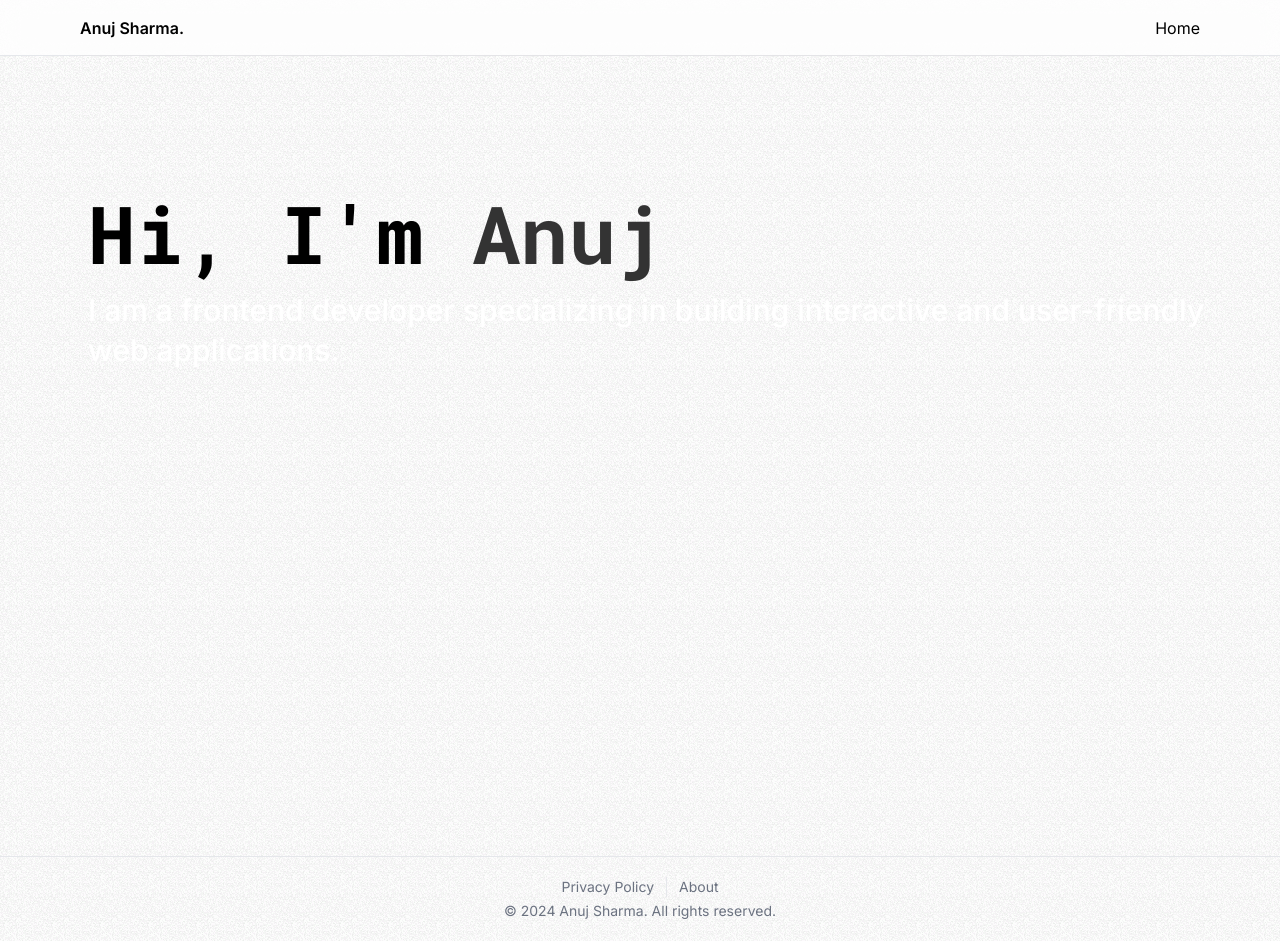
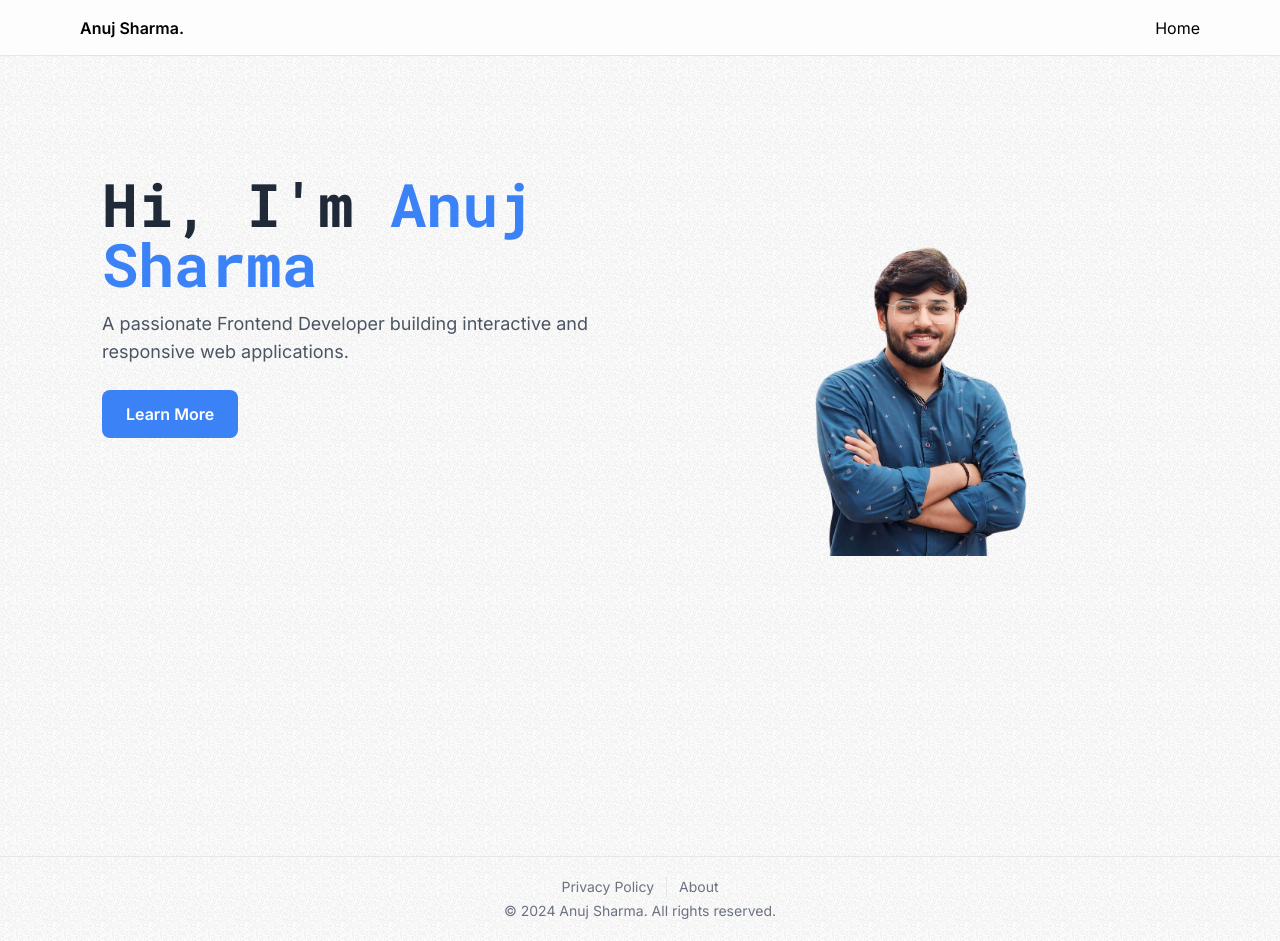
Before and after one commit to Anujsharma2590/my-portfolio-workspace, a Next.js app: page / in a window 1280 px wide. Built offline with nearby package versions, Linux system fonts and the light colour scheme.

Commit message:
Add: hero section

```diff
--- a/src/app/page.tsx
+++ b/src/app/page.tsx
@@ -1,39 +1,9 @@
-const styles = {
-  paddingX: "sm:px-16 px-6",
-  paddingY: "sm:py-16 py-6",
-  padding: "sm:px-16 px-6 sm:py-16 py-10",
-
-  heroHeadText:
-    "font-black lg:text-[80px] sm:text-[60px] xs:text-[50px] text-[40px] lg:leading-[98px] mt-2",
-  heroSubText:
-    "text-[#333333] font-medium lg:text-[30px] sm:text-[26px] xs:text-[20px] text-[16px] lg:leading-[40px]",
-
-  sectionHeadText:
-    "text-white font-black md:text-[60px] sm:text-[50px] xs:text-[40px] text-[30px]",
-  sectionSubText:
-    "sm:text-[18px] text-[14px] text-secondary uppercase tracking-wider",
-};
+import HeroSection from "../components/HeroSection";
 
 export default function Page() {
   return (
     <section className={`relative w-full h-screen mx-auto`}>
-      <div
-        className={`absolute inset-0 top-[120px] max-w-7xl mx-auto ${styles.paddingX} flex flex-row items-start gap-5`}
-      >
-        <div className="flex flex-col justify-center items-center mt-5">
-          <div className="w-1 sm:h-80 h-40 violet-gradient" />
-        </div>
-
-        <div>
-          <h1 className={`${styles.heroHeadText}`}>
-            Hi, I&#39;m <span className="text-[#333333]">Anuj</span>
-          </h1>
-          <p className={`${styles.heroSubText} mt-2 text-white`}>
-            I am a frontend developer specializing in building interactive and
-            user-friendly web applications.
-          </p>
-        </div>
-      </div>
+      <HeroSection />
     </section>
   );
 }
--- /dev/null
+++ b/src/components/HeroSection.tsx
@@ -0,0 +1,60 @@
+"use client";
+
+import { motion } from "motion/react";
+import Image from "next/image";
+
+export default function HeroSection() {
+  return (
+    <section className=" flex flex-col-reverse md:flex-row items-center justify-center px-6 md:px-16">
+      {/* Content Section */}
+      <div className="text-center md:text-left md:w-1/2">
+        {/* Animated Heading */}
+        <motion.h1
+          className="text-4xl md:text-6xl font-bold text-gray-800"
+          initial={{ opacity: 0, y: -50 }}
+          animate={{ opacity: 1, y: 0 }}
+          transition={{ duration: 1 }}
+        >
+          Hi, I'm <span className="text-blue-500">Anuj Sharma</span>
+        </motion.h1>
+
+        {/* Subtitle */}
+        <motion.p
+          className="mt-4 text-lg text-gray-600"
+          initial={{ opacity: 0, y: 50 }}
+          animate={{ opacity: 1, y: 0 }}
+          transition={{ duration: 1, delay: 0.3 }}
+        >
+          A passionate Frontend Developer building interactive and responsive
+          web applications.
+        </motion.p>
+
+        {/* Call to Action Button */}
+        <motion.a
+          href="#about"
+          className="inline-block mt-6 px-6 py-3 bg-blue-500 text-white font-semibold rounded-lg hover:bg-blue-600 transition duration-300"
+          whileHover={{ scale: 1.1 }}
+          whileTap={{ scale: 0.9 }}
+        >
+          Learn More
+        </motion.a>
+      </div>
+
+      {/* Image Section */}
+      <motion.div
+        initial={{ scale: 0.8, opacity: 0 }}
+        animate={{ scale: 1, opacity: 1 }}
+        transition={{ duration: 1, delay: 0.5 }}
+      >
+        <Image
+          src="/profile.jpg"
+          alt="Anuj Sharma"
+          width={500}
+          height={500}
+          className="object-cover"
+          priority
+        />
+      </motion.div>
+    </section>
+  );
+}
```
Also changed, not shown: public/Untitled design.png (added), public/profile.jpg (added).
